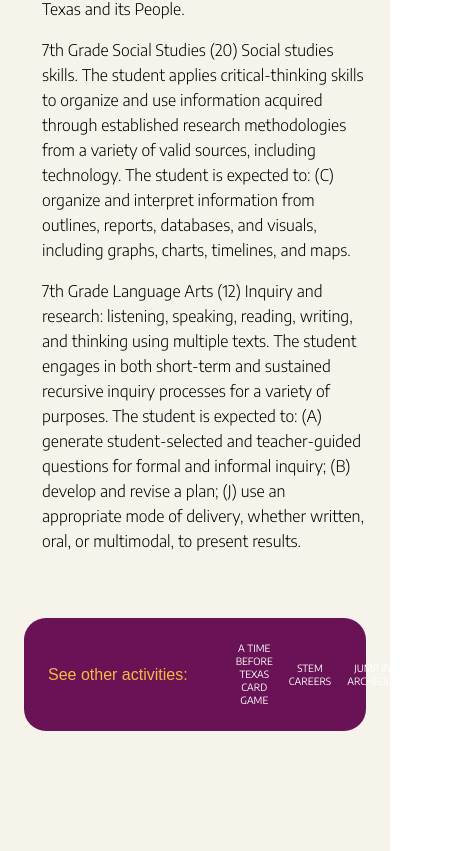
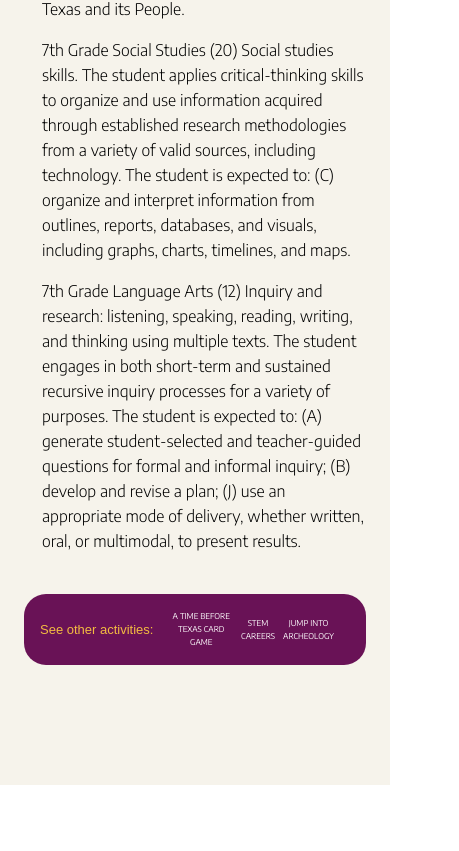
Before and after one commit to scottdickerson/paleoindian-site, a Next.js app: page /activities/workbook in a window 390 px wide. Shown: the part 1477-2328 px from the top of the page, 459 px wide, since content can reach past the window. After the commit the page ends 2262 px from the top, so only its background shows below. Built offline with nearby package versions, Linux system fonts and the light colour scheme; a web font is replaced by a local one.

Commit message:
fix(activitynavigator): handle phone screensizes

```diff
--- a/src/styles/ActivitiesNavigator.module.scss
+++ b/src/styles/ActivitiesNavigator.module.scss
@@ -6,6 +6,10 @@
     align-items: center;
     padding: 1.5rem;
     margin-top: 3rem;
+    @media screen and (max-width: $mobile_breakpoint) {
+        margin-top: 1.5rem;
+        padding: 1rem 1rem;
+    }
 }
 
 .activitiesNavigatorList {
@@ -15,6 +19,10 @@
     width: 100%;
     justify-content: space-between;
     padding: 0rem 3rem;
+    @media screen and (max-width: $mobile_breakpoint) {
+        padding: 0rem 1rem;
+        gap: 0.5rem;
+    }
 }
 
 .activitiesNavigatorListItem {
@@ -23,7 +31,7 @@
     font-size: 15px;
     line-height: 22px;
     @media screen and (max-width: $mobile_breakpoint) {
-        font-size: 10px;
+        font-size: 8px;
         line-height: 13px;
     }
     @media screen and (min-width: $mobile_breakpoint) and (max-width: $desktop_breakpoint) {
@@ -51,8 +59,8 @@
     color: $color_yellow;
 
     @media screen and (max-width: $mobile-breakpoint) {
-        font-size: 16px;
-        line-height: 22px;
+        font-size: 13px;
+        line-height: 18px;
     }
     @media screen and (min-width: $mobile-breakpoint) and (max-width: $desktop-breakpoint) {
         font-size: 23px;
```
